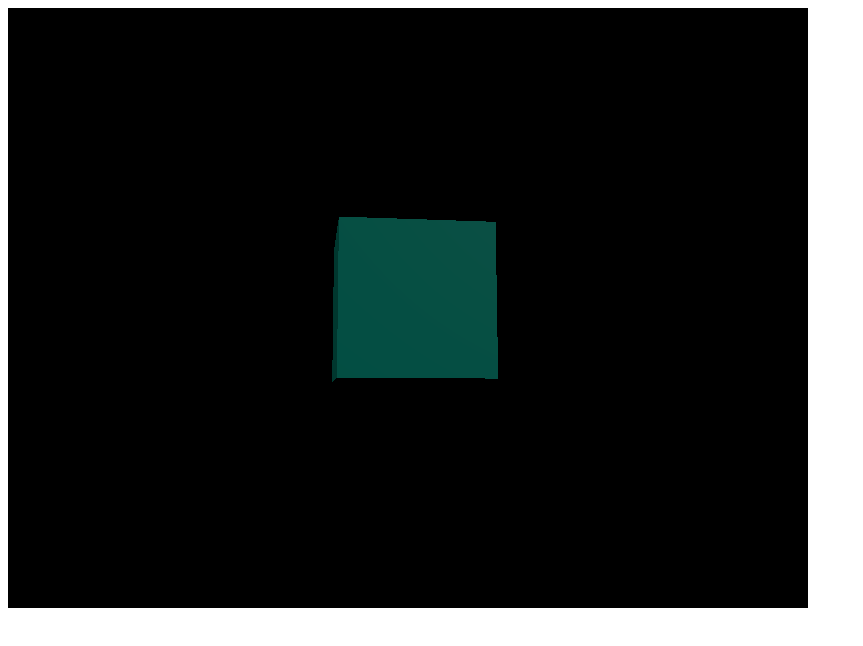
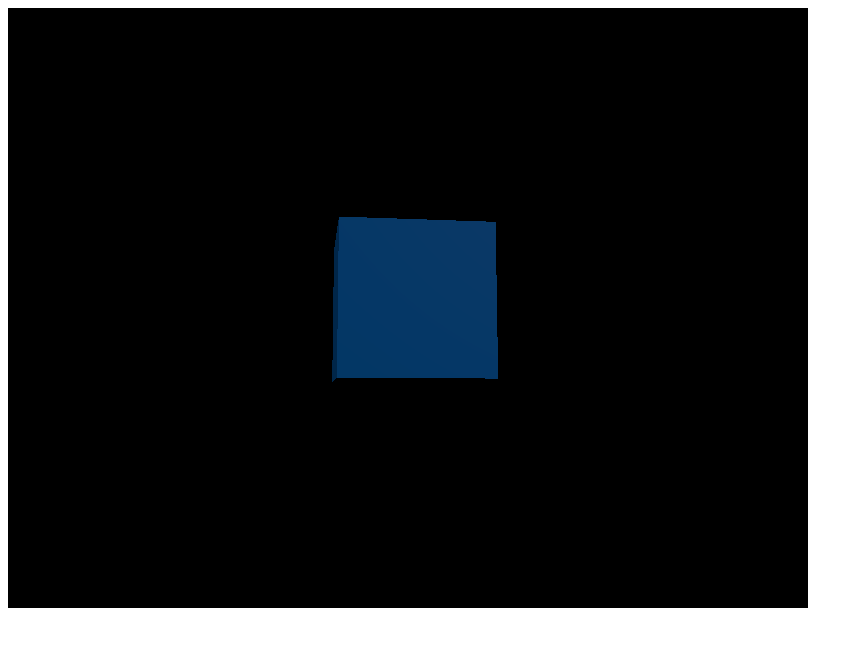
Before and after one commit to WatanabeRisako/2023CG, a plain HTML site: page index.html in a window 1280 px wide. Shown: the whole page, without its empty margins (0-863 px from the left). Drawn offline with nearby package versions, Linux system fonts and the light colour scheme.

Commit message:
Update index.html

```diff
--- a/index.html
+++ b/index.html
@@ -30,7 +30,7 @@
 
     // 箱を作成
     var geometry = new THREE.BoxGeometry(1, 1, 1);
-    var material = new THREE.MeshPhongMaterial({ color: 0x7766 });
+    var material = new THREE.MeshPhongMaterial({ color: 0x5599 });
     var box = new THREE.Mesh(geometry, material);
     box.position.z = -5;
     scene.add(box);
```
